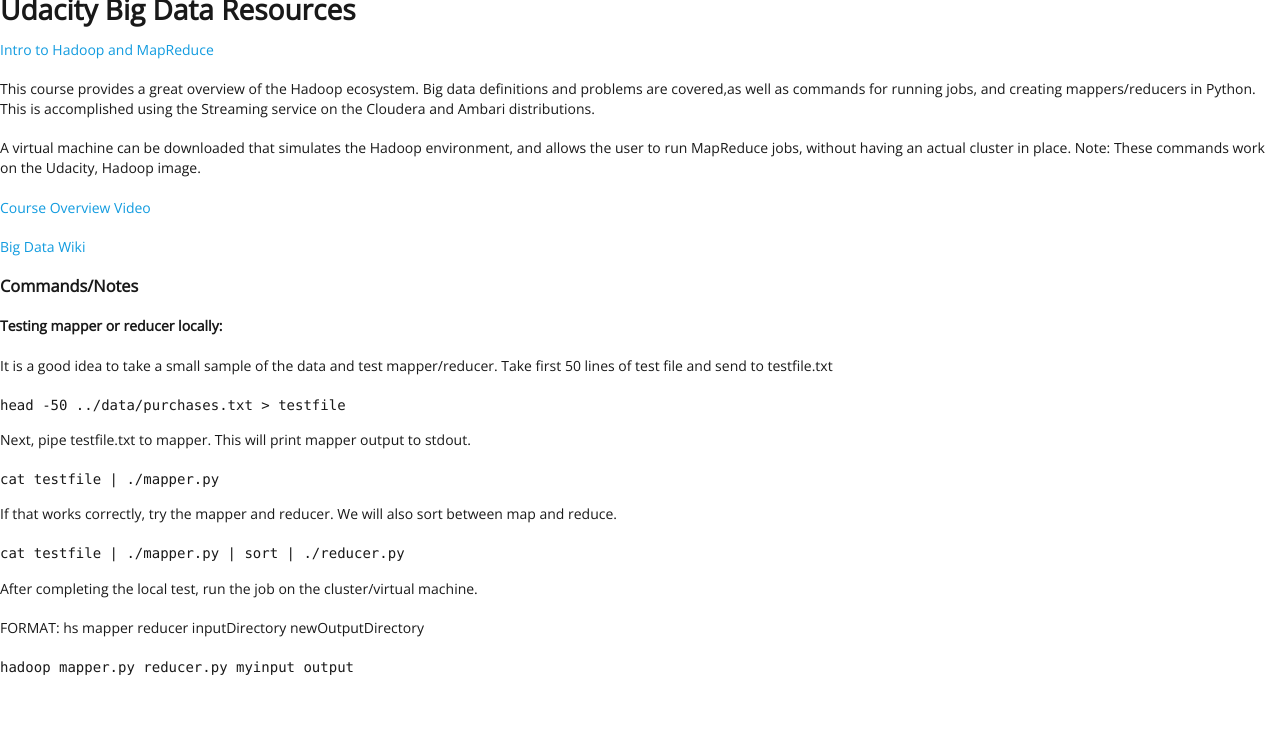
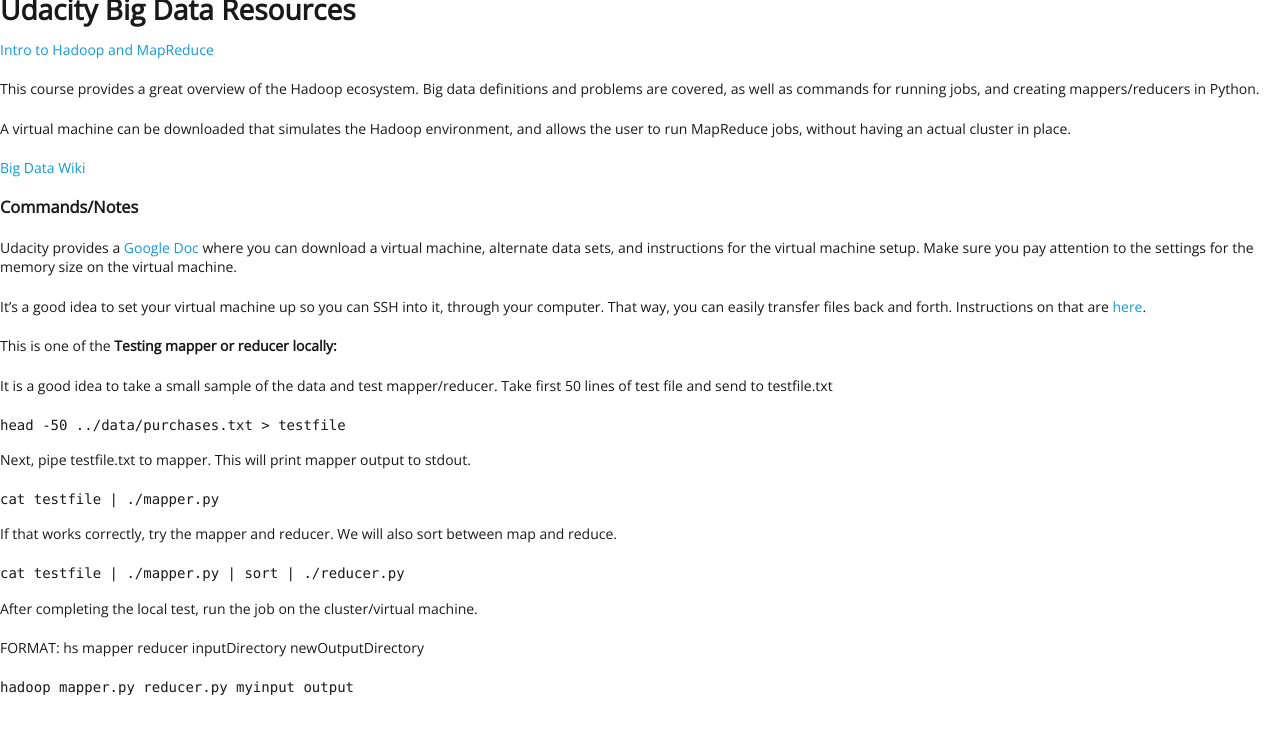
Before and after one commit to csumbBigData/csumbBigData.github.io, a Jekyll site: the page built from _posts/2016-5-12-learning_resources_udacity.md, in a window 1280 px wide. Shown: the top 734 px of the page. Built offline with Jekyll 4.4.1, drawn with Linux system fonts in a browser that asks for light colours.

```diff
--- a/_posts/2016-5-12-learning_resources_udacity.md
+++ b/_posts/2016-5-12-learning_resources_udacity.md
@@ -6,19 +6,22 @@ type: LEARNING_RESOURCES
 ---
 
 # Udacity Big Data Resources
-[Intro to Hadoop and MapReduce](https://www.udacity.com/course/intro-to-hadoop-and-mapreduce--ud617)
+<a href="https://www.udacity.com/course/intro-to-hadoop-and-mapreduce--ud617" target="none">Intro to Hadoop and MapReduce</a>
 
-This course provides a great overview of the Hadoop ecosystem.  Big data definitions and problems are covered,as well as commands for running jobs, and creating mappers/reducers in Python.  This is accomplished using the Streaming service on the Cloudera and Ambari distributions.
+This course provides a great overview of the Hadoop ecosystem.  Big data definitions and problems are covered, as well as commands for running jobs, and creating mappers/reducers in Python.
 
 A virtual machine can be downloaded that simulates the Hadoop environment, and allows the user to run MapReduce jobs, without having an actual cluster in place.
-Note:  These commands work on the Udacity, Hadoop image.
 
-[Course Overview Video](https://www.youtube.com/watch?v=44K_bzTL_SM)
-
-[Big Data Wiki](https://en.wikipedia.org/wiki/Big_data)
+<a href="https://en.wikipedia.org/wiki/Big_data" target="none">Big Data Wiki</a>
 
 
 ### Commands/Notes
+
+Udacity provides a <a href="https://docs.google.com/document/d/1v0zGBZ6EHap-Smsr3x3sGGpDW-54m82kDpPKC2M6uiY/edit#heading=h.yw4dhei2pxlg" target="none">Google Doc</a> where you can download a virtual machine, alternate data sets, and instructions for the virtual machine setup.  Make sure you pay attention to the settings for the memory size on the virtual machine.
+
+It's a good idea to set your virtual machine up so you can SSH into it, through your computer.  That way, you can easily transfer files back and forth.  Instructions on that are <a href="https://docs.google.com/document/d/1MZ_rNxJhR4HCU1qJ2-w7xlk2MTHVqa9lnl_uj-zRkzk/pub" target="none">here</a>.
+
+This is one of the
 **Testing mapper or reducer locally:**
 
 It is a good idea to take a small sample of the data and test mapper/reducer.
--- a/assets.css
+++ b/assets.css
@@ -457,15 +457,11 @@ code {
   text-transform: uppercase;
 }
 
-
-
 #sidebar h2 {
   color: #888;
   font-size: 14px;
   margin: 0;
 }
-
-
 
 #sidebar ul {
   list-style: none;
```
Also changed, not shown: _posts/2016-5-14-about.md (+5 -1 lines), hideall.js (deleted, +0 -21 lines).
